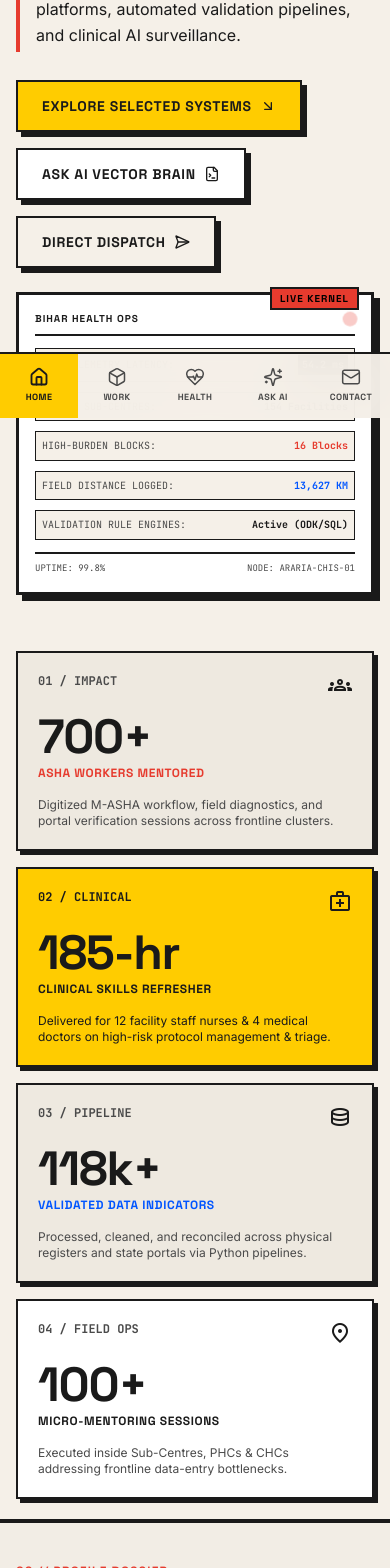
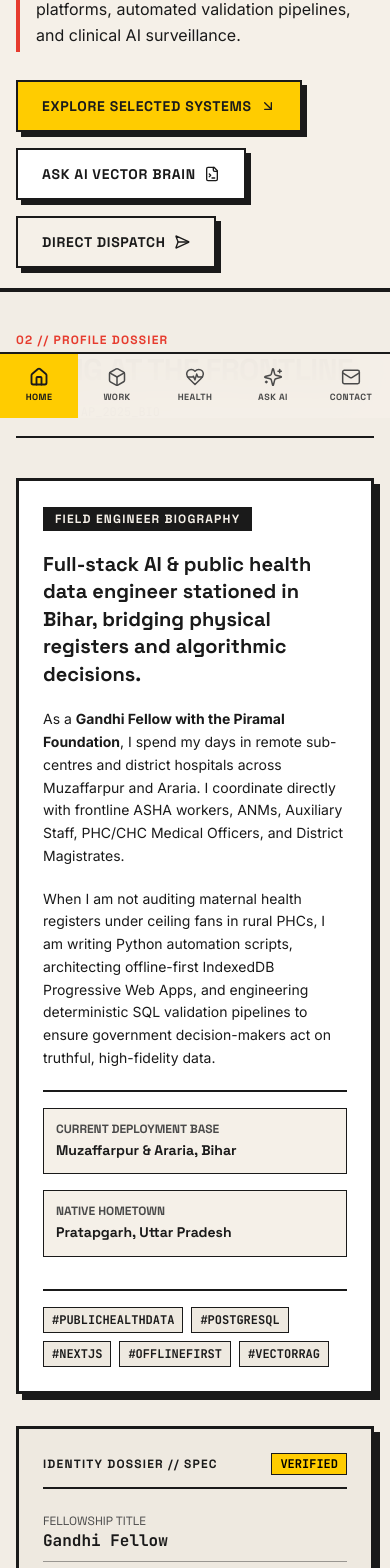
Before and after one commit to adityapandey2002/Portfolio, a Next.js app: page / in a window 390 px wide. Shown: the part 426-1994 px from the top of the page. Built offline with nearby package versions, Linux system fonts and the light colour scheme.

Commit message:
feat(hero): hide live-kernel telemetry and impact metrics on mobile

```diff
--- a/src/components/sections/Hero.tsx
+++ b/src/components/sections/Hero.tsx
@@ -196,8 +196,9 @@ export function Hero() {
               </div>
             </div>
 
-            {/* Live Kernel telemetry box */}
-            <div className="lg:col-span-4">
+            {/* Live Kernel telemetry box — desktop only; hidden on mobile to
+                keep the hero compact on phones. */}
+            <div className="hidden lg:block lg:col-span-4">
               <div className="relative rounded-0 border-[3px] border-primary dark:border-[#3f3f46] bg-surface-container-lowest dark:bg-[#161619] shadow-[6px_6px_0px_#1a1a1a] dark:shadow-[6px_6px_0px_#000000] p-4">
                 <div className="absolute -top-2 right-3 bg-accent-red text-black dark:text-[#121214] px-2 py-0.5 font-headline font-bold text-[10px] uppercase tracking-widest border-2 border-primary dark:border-[#3f3f46]">
                   LIVE KERNEL
@@ -240,8 +241,9 @@ export function Hero() {
             </div>
           </div>
 
-          {/* 3 · 4 Brutalist Key Metric Blocks */}
-          <div className="grid grid-cols-1 sm:grid-cols-2 lg:grid-cols-4 gap-4 pt-4">
+          {/* 3 · 4 Brutalist Key Metric Blocks — desktop only; the impact
+              stats are hidden on mobile to reduce hero scroll length. */}
+          <div className="hidden lg:grid grid-cols-1 sm:grid-cols-2 lg:grid-cols-4 gap-4 pt-4">
             {METRICS.map((metric) => (
               <MetricBlock key={metric.number} {...metric} />
             ))}
```
